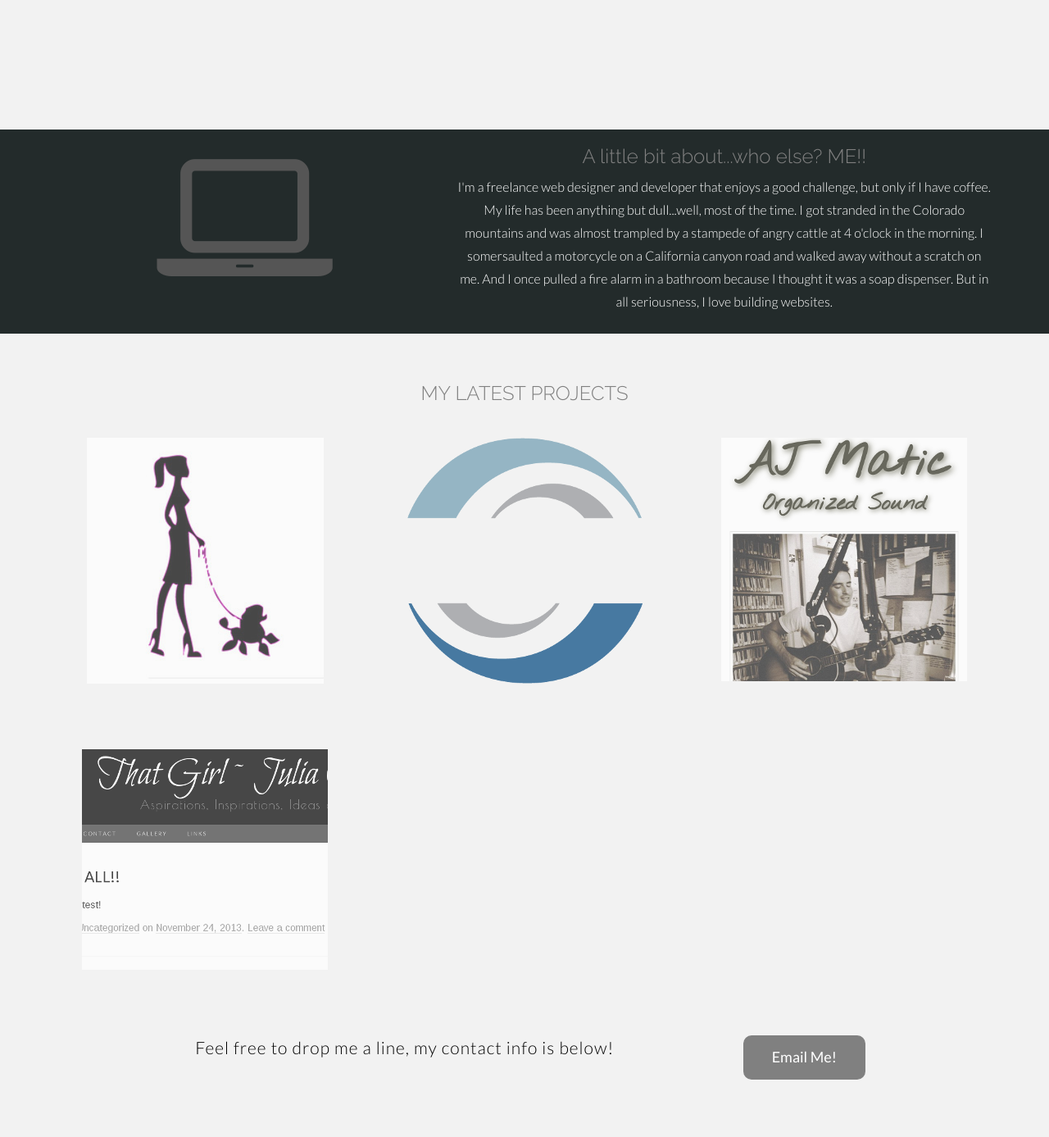
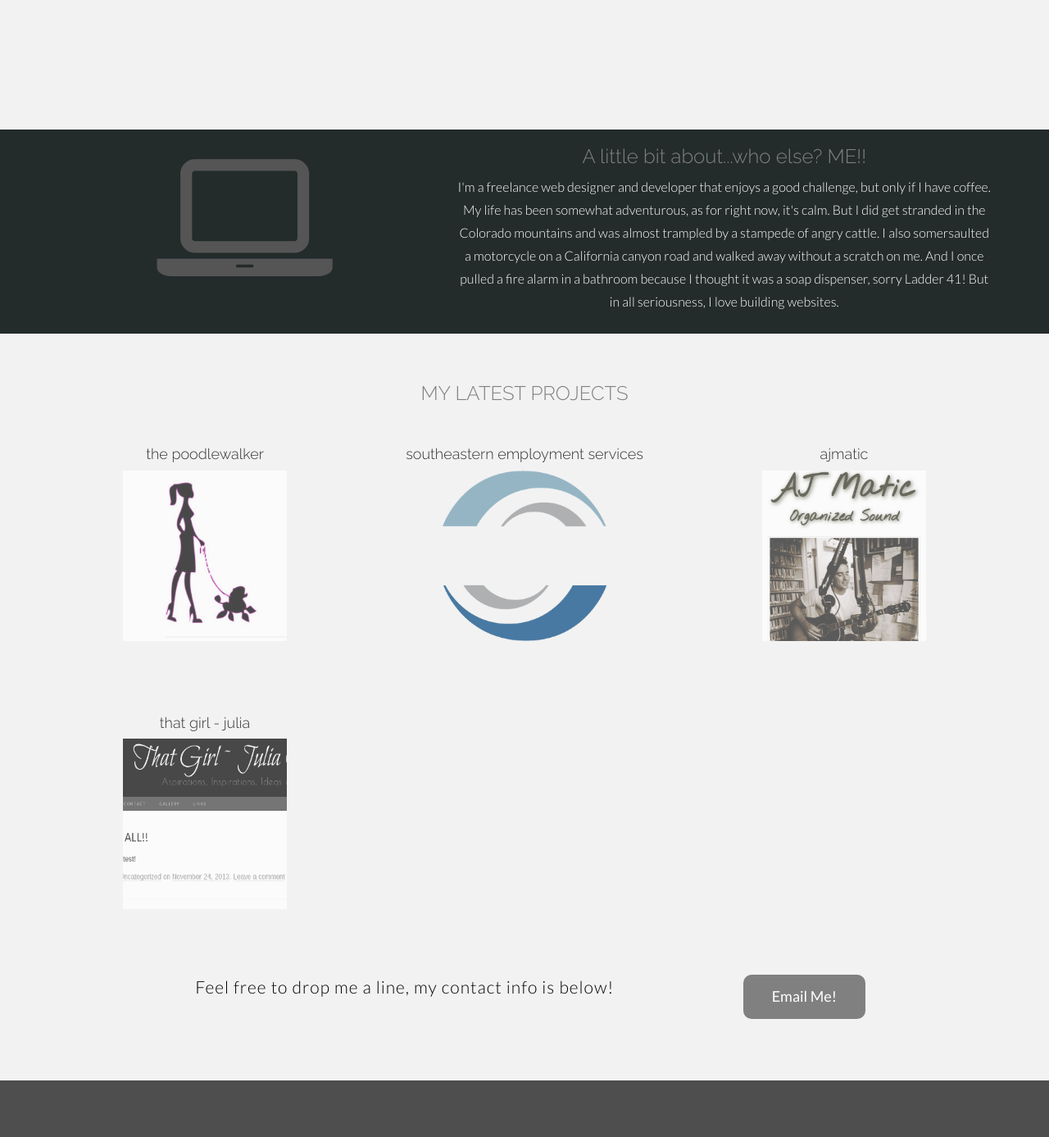
Before and after one commit to ajmatic/adamlamagna, a PHP site: page / in a window 1280 px wide. Shown: the part 561-1948 px from the top of the page at 82% size. Run offline with PHP 8.4, Linux system fonts and the light colour scheme; some libraries are stand-ins or nearby versions.

Commit message:
changed a few things on my portfolio

```diff
--- a/assets/css/site.css
+++ b/assets/css/site.css
@@ -75,3 +75,8 @@
 #f {
 	background-color: gray;
 }
+
+img {
+	width: 200px;
+	height: 208px;
+}
--- a/index.html
+++ b/index.html
@@ -71,7 +71,7 @@
 
 				<div class="col-lg-7 centered">
 					<h3>A little bit about...who else? ME!!</h3>
-					<p>I'm a freelance web designer and developer that enjoys a good challenge, but only if I have coffee. My life has been anything but dull...well, most of the time. I got stranded in the Colorado mountains and was almost trampled by a stampede of angry cattle at 4 o'clock in the morning. I somersaulted a motorcycle on a California canyon road and walked away without a scratch on me. And I once pulled a fire alarm in a bathroom because I thought it was a soap dispenser. But in all seriousness, I love building websites. </p>
+					<p>I'm a freelance web designer and developer that enjoys a good challenge, but only if I have coffee. My life has been somewhat adventurous, as for right now, it's calm. But I did get stranded in the Colorado mountains and was almost trampled by a stampede of angry cattle. I also somersaulted a motorcycle on a California canyon road and walked away without a scratch on me. And I once pulled a fire alarm in a bathroom because I thought it was a soap dispenser, sorry Ladder 41! But in all seriousness, I love building websites. </p>
 				</div>
 			</div>
 		</div>
@@ -82,12 +82,15 @@
 			<h3>MY LATEST PROJECTS</h3>
 			<div class="mt"></div>
 			<div class="col-lg-4">
+				<h4>the poodlewalker</h4>
 				<a href="http://thepoodlewalker.com/" target="_blank"><img src="assets/img/pw-img.jpg" alt=""></a>
 			</div>
 			<div class="col-lg-4">
+				<h4>southeastern employment services</h4>
 				<a href="http://adamlamagna.com/ses/" target="_blank"><img src="assets/img/ses-logo-ico.png" alt=""></a>
 			</div>
 			<div class="col-lg-4">
+				<h4>ajmatic</h4>
 				<a href="http://ajmatic.com/" target="_blank"><img src="assets/img/ajmatic.png" alt=""></a>
 			</div>
 		</div>
@@ -99,6 +102,7 @@
 				<a href="http://thegreenleaf.me/"><img src="assets/img/greenleaf.png" alt=""></a>
 			</div>-->
 			<div class="col-lg-4">
+				<h4>that girl - julia</h4>
 				<a href="http://thatgirljulia.com/" target="_blank"><img src="assets/img/thatgirl.png" alt=""></a>
 			</div>
 
```
